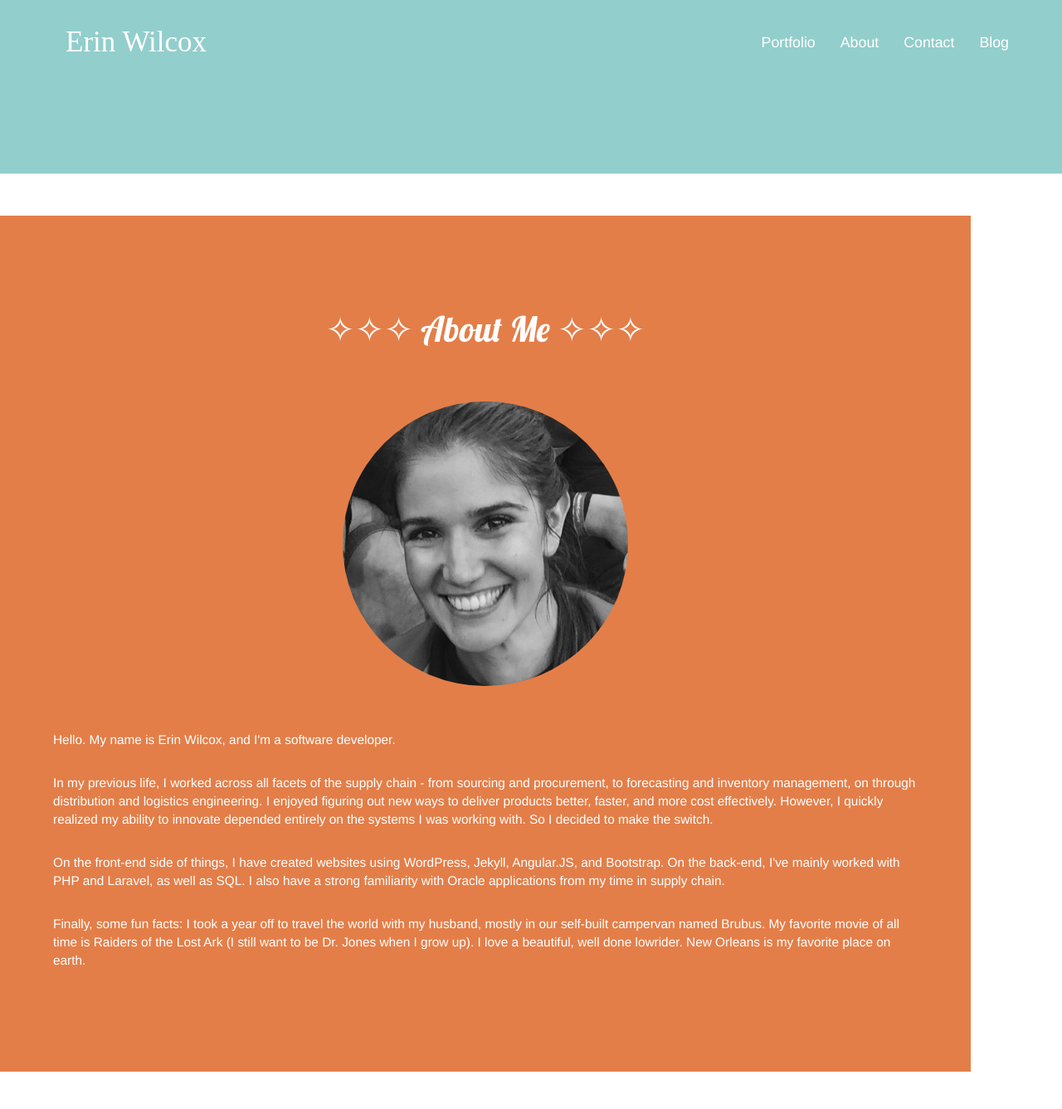
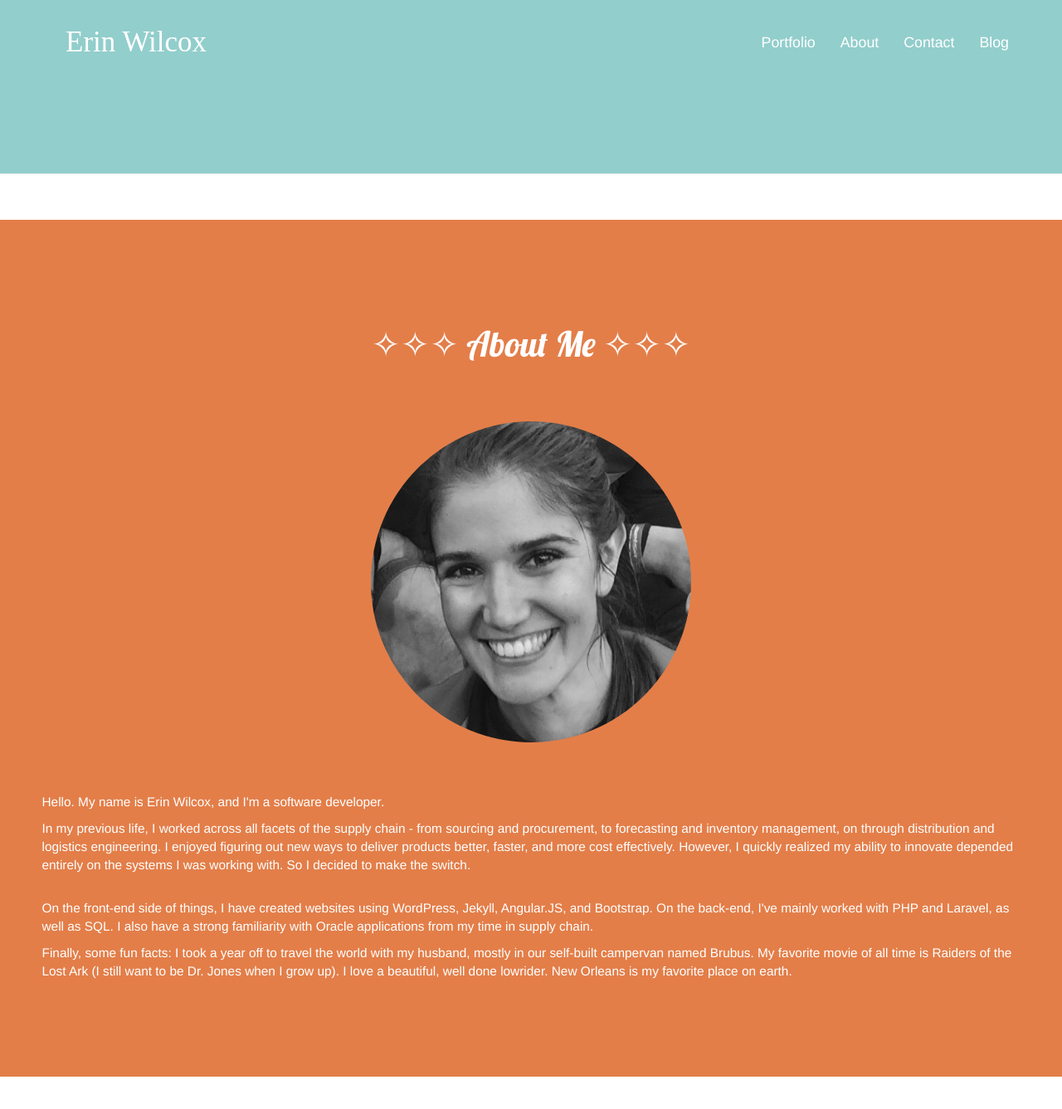
Before and after one commit to brookin8/brookin8.github.io, a Jekyll site: the page built from index.html, in a window 1280 px wide and 1400 px high, scrolled down 439 px. Shown: the top 1337 px of the window at 83% size. Built offline with Jekyll 4.4.1, drawn with Linux system fonts in a browser that asks for light colours; nearby versions of some CDN libraries; some web fonts are replaced.

Commit message:
Fixed about me section

```diff
--- a/_includes/header.html
+++ b/_includes/header.html
@@ -22,12 +22,16 @@
     <!-- Placeholder for adding custom CSS-->
     <style>
 
-    #page-top.container {
+    body.container {
+      margin-right:0%;
+      width:100%;
+    }
+    .container {
       width:100%;
       margin-left:auto;
-      margin-right:auto;
-      padding-left:0;
-      padding-right:0;
+      margin-right:0%;
+      padding-left:0px;
+      padding-right:0px;
     }
 
     .nav.navbar-nav.navbar-right a {
@@ -127,7 +131,7 @@
     <title>{{ page.title }}</title>
   </head>
 
-<body class="container" id="page-top" style="width:100%">
+<body class="container" style="width:100%">
 
 <!-- Navigation -->
     <nav class="navbar navbar-default navbar-fixed-top" style="background-color:#92CECC;" id="desktopMenu">
@@ -140,7 +144,7 @@
                     <span class="icon-bar"></span>
                     <span class="icon-bar"></span>
                 </button>
-                <a class="navbar-brand" id="nameHeader" href="/#page-top">Erin Wilcox</a>
+                <a class="navbar-brand" id="nameHeader" href="/#desktopMenu">Erin Wilcox</a>
             </div>
 
             <!-- Collect the nav links, forms, and other content for toggling -->
--- a/index.html
+++ b/index.html
@@ -29,7 +29,8 @@ permalink: /
 		</section>
 
 		<section id ="about">
-			<div class ="container" style="background-color:#E37E49;color:white;margin-top:17%;margin-left:0;margin-right:0; padding-left:5%; padding-right:5%">
+			<div class="row">
+			<div class ="container" style="background-color:#E37E49;color:white;margin-top:17%;margin-left:0px;margin-right:0px; width:100%; padding-left:5%; padding-right:5%">
 					<div class="row">
 						<div class = "col-xs-12" style="text-align:center;">
 							<h1 style="text-align:center;font-family: 'Lobster', cursive; padding-top:9%;">&#10023;&#10023;&#10023;  About Me  &#10023;&#10023;&#10023;</h1>
@@ -45,7 +46,6 @@ permalink: /
 					<div class="row">
 						<div class = "col-xs-12">
 								<p>Hello. My name is Erin Wilcox, and I'm a software developer.</p>
-								<br>
 
 								<p>In my previous life, I worked across all facets of the supply chain - from sourcing and procurement, to forecasting and inventory management, on through distribution and logistics engineering. I enjoyed figuring out new ways to deliver products better, faster, and more cost effectively. However, I quickly realized my ability to innovate depended entirely on the systems I was working with. So I decided to make the switch.</p>
 								<br>
@@ -53,14 +53,12 @@ permalink: /
 								<p>
 								On the front-end side of things, I have created websites using WordPress, Jekyll, Angular.JS, and Bootstrap. On the back-end, I've mainly worked with PHP and Laravel, as well as SQL. I also have a strong familiarity with Oracle applications from my time in supply chain.
 								</p>
-								<br>
 
 								<p style="padding-bottom:9%;">
 								Finally, some fun facts: I took a year off to travel the world with my husband, mostly in our self-built campervan named Brubus. My favorite movie of all time is Raiders of the Lost Ark (I still want to be Dr. Jones when I grow up). I love a beautiful, well done lowrider. New Orleans is my favorite place on earth.</p>
-								<br>
 						</div>
 					</div>
-				</div>
+			</div>
 			</div>
 		</section>
 
```
